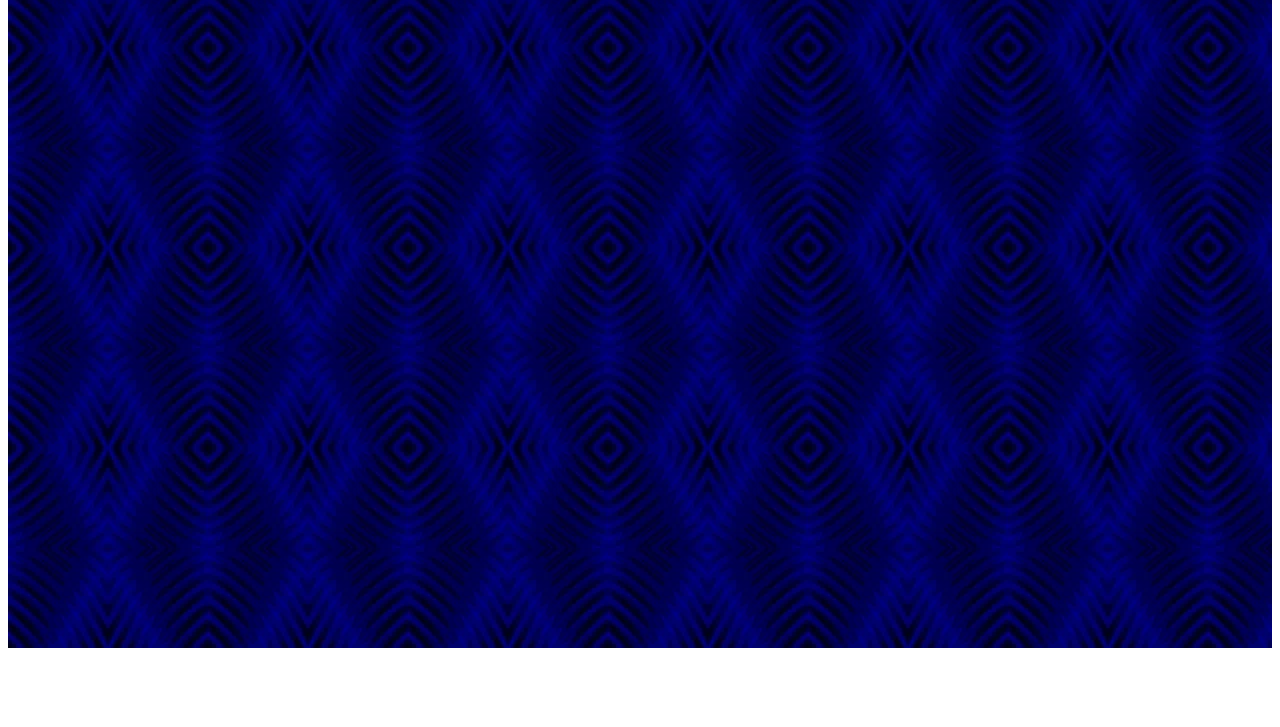
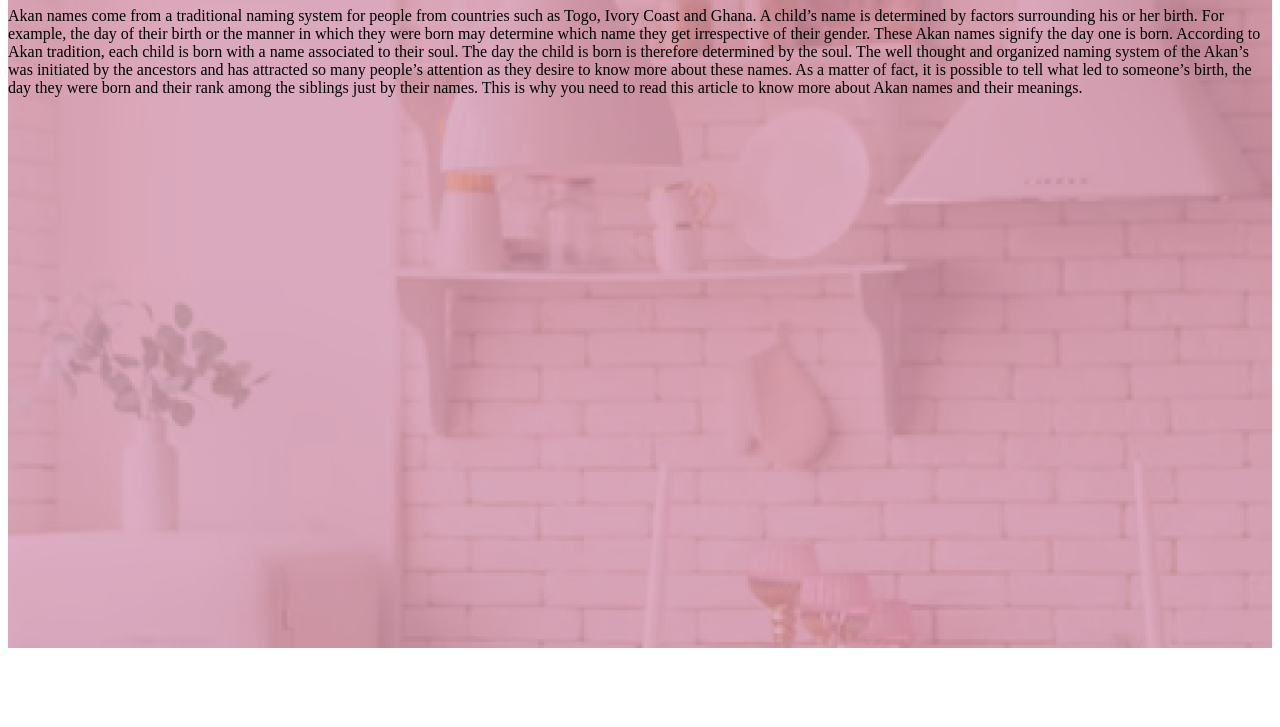
Before and after one commit to isaacwach/akan-names, a plain HTML site: page index.html in a window 1280 px wide. Shown: the part 73-800 px from the top of the page. Drawn offline with Linux system fonts and the light colour scheme.

Commit message:
added a background image to header section

```diff
--- a/index.html
+++ b/index.html
@@ -10,7 +10,7 @@
 <body>
     <div class="container header">
         <h1>Akan Names</h1>
-
+        <p>Akan names come from a traditional naming system for people from countries such as Togo, Ivory Coast and Ghana. A child’s name is determined by factors surrounding his or her birth. For example, the day of their birth or the manner in which they were born may determine which name they get irrespective of their gender. These Akan names signify the day one is born. According to Akan tradition, each child is born with a name associated to their soul. The day the child is born is therefore determined by the soul. The well thought and organized naming system of the Akan’s was initiated by the ancestors and has attracted so many people’s attention as they desire to know more about these names. As a matter of fact, it is possible to tell what led to someone’s birth, the day they were born and their rank among the siblings just by their names. This is why you need to read this article to know more about Akan names and their meanings.</p>
     </div>
 </body>
 </html>
--- a/styles.css
+++ b/styles.css
@@ -1,6 +1,5 @@
 .header {
-    background-image: url("../images/giphy.webp");
-    background-color: black;
+    background-image: url("images/headerback.png");
     height: 700px;
 }
 .header h1 {
```
Also changed, not shown: images/headerback.png (added).
